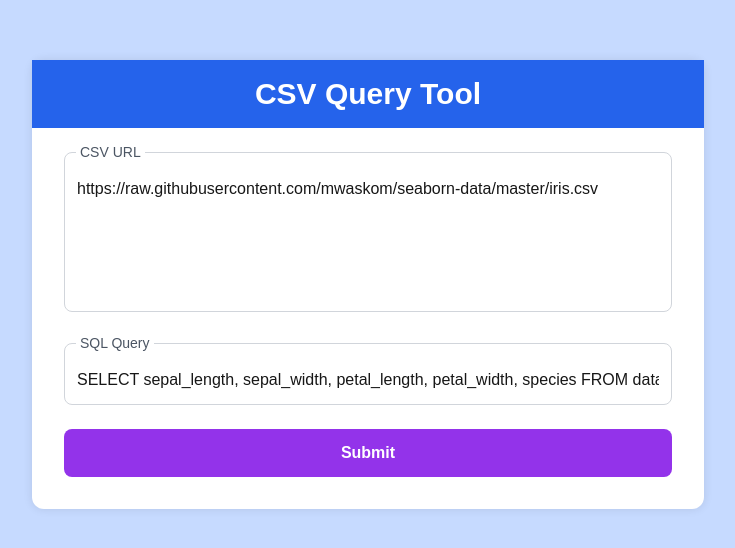
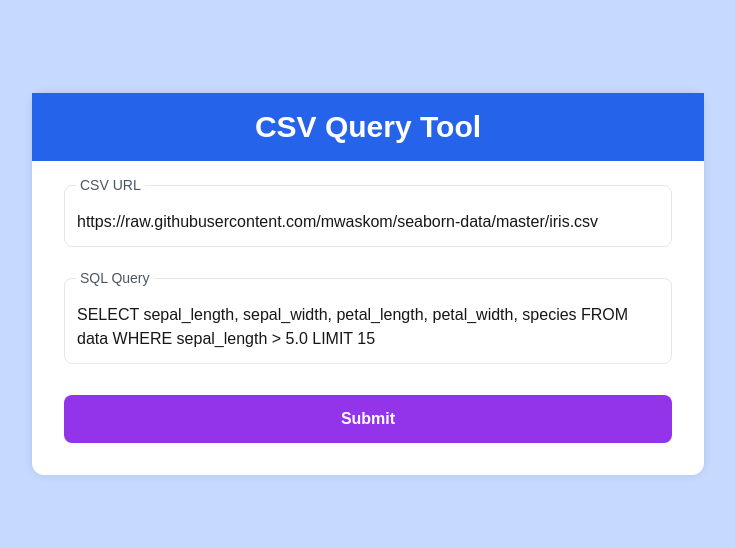
Before and after one commit to yotamg6/csv-query-tool, a Next.js app: page / in a window 1280 px wide. Shown: the part 116-664 px from the top of the page, without its empty margins (272-1007 px from the left). Built offline with nearby package versions, Linux system fonts and the light colour scheme.

Commit message:
enhanced inputs

```diff
--- a/package.json
+++ b/package.json
@@ -19,7 +19,8 @@
     "react": "19.0.0",
     "react-dom": "19.0.0",
     "react-hot-toast": "2.5.2",
-    "react-spinners": "0.17.0"
+    "react-spinners": "0.17.0",
+    "react-textarea-autosize": "8.5.9"
   },
   "devDependencies": {
     "@eslint/eslintrc": "^3",
--- a/src/components/FormPage.tsx
+++ b/src/components/FormPage.tsx
@@ -4,6 +4,7 @@ import { FormField } from '../types/form';
 import { ButtonState } from '../types/buttonStates';
 import { getButtonClasses, getButtonContent } from '../lib/utils/buttonStates';
 import { FormEventHandler, useEffect, useState } from 'react';
+import TextareaAutosize from 'react-textarea-autosize';
 
 interface FormPageProps {
   pageTitle: string;
@@ -35,22 +36,22 @@ export const FormPage = ({
     resetFields();
   };
 
-  const handleInvalid: FormEventHandler<any> = (e) => {
+  const handleInvalid: FormEventHandler<HTMLInputElement | HTMLTextAreaElement> = (e) => {
     e.preventDefault();
-    const tgt = e.currentTarget as HTMLInputElement | HTMLTextAreaElement;
+    const target = e.currentTarget;
     setErrors((prev) => ({
       ...prev,
-      [tgt.id]: tgt.validationMessage,
+      [target.id]: target.validationMessage,
     }));
   };
 
-  const handleInput: FormEventHandler<any> = (e) => {
-    const tgt = e.currentTarget as HTMLInputElement | HTMLTextAreaElement;
+  const handleInput: FormEventHandler<HTMLInputElement | HTMLTextAreaElement> = (e) => {
+    const target = e.currentTarget;
     setErrors((prev) => {
-      if (!prev[tgt.id]) return prev;
-      const next = { ...prev };
-      delete next[tgt.id];
-      return next;
+      if (!prev[target.id]) return prev;
+      const newErrors = { ...prev };
+      delete newErrors[target.id];
+      return newErrors;
     });
     setButtonState('idle');
   };
@@ -74,7 +75,7 @@ export const FormPage = ({
                 type="text"
                 value={field.value}
                 onChange={(e) => field.onChange(e)}
-                required
+                required={field.required}
                 onInvalid={handleInvalid}
                 onInput={handleInput}
                 className={`
@@ -85,19 +86,18 @@ export const FormPage = ({
                 `}
               />
             ) : (
-              <textarea
+              <TextareaAutosize
                 id={field.id}
                 value={field.value}
                 onChange={(e) => field.onChange(e)}
-                required
+                required={field.required}
                 onInvalid={handleInvalid}
                 onInput={handleInput}
-                className={`
-                  w-full rounded-lg px-3 pt-6 pb-3 h-40 resize-none
-                  border ${errors[field.id] ? 'border-red-500' : 'border-gray-300'}
-                  focus:outline-none
-                  ${errors[field.id] ? 'focus:ring-red-400' : 'focus:ring-blue-400'}
-                `}
+                className={`w-full resize-none rounded-lg px-3 pt-6 pb-3 border ${
+                  errors[field.id]
+                } ? 'border-red-500' : 'border-gray-300'}
+                focus:outline-none
+                ${errors[field.id]} ? 'focus:ring-red-400' : 'focus:ring-blue-400`}
               />
             )}
 
@@ -109,7 +109,7 @@ export const FormPage = ({
               "
             >
               {field.label}
-              {field.required && (
+              {field.required && errors[field.id] && (
                 <span className="inline-block ml-1 w-2 h-2 bg-red-500 rounded-full" />
               )}
             </label>
@@ -133,7 +133,7 @@ export const FormPage = ({
       </button>
       {hasResults && (
         <button
-          type="button" // <<< prevents form submission
+          type="button"
           onClick={handleReset}
           className="
            bg-yellow-600 hover:bg-yellow-700
--- a/src/components/SqlQuery.tsx
+++ b/src/components/SqlQuery.tsx
@@ -35,13 +35,13 @@ export const SqlQuery = () => {
   });
 
   const onUrlChange = (e: ChangeEvent<HTMLTextAreaElement>) => {
-    setCsvUrl(e.target.value);
+    setCsvUrl(e.currentTarget.value);
     if (mutation.isSuccess || mutation.isError) {
       mutation.reset();
     }
   };
-  const onQueryChange = (e: ChangeEvent<HTMLInputElement>) => {
-    setSqlQuery(e.target.value);
+  const onQueryChange = (e: ChangeEvent<HTMLTextAreaElement>) => {
+    setSqlQuery(e.currentTarget.value);
     if (mutation.isSuccess || mutation.isError) {
       mutation.reset();
     }
@@ -66,15 +66,17 @@ export const SqlQuery = () => {
     placeholder: 'Enter CSV URL',
     InputType: 'textArea',
     id: 'csv-url',
+    required: true,
   };
 
-  const queryInputField: InputField = {
+  const queryInputField: TextAreaField = {
     label: 'SQL Query',
     value: sqlQuery,
     onChange: onQueryChange,
     placeholder: 'Write your SQL query here',
-    InputType: 'input',
+    InputType: 'textArea',
     id: 'sql-query',
+    required: true,
   };
 
   const inputFields: FormField[] = [urlInputField, queryInputField];
```
Also changed, not shown: 1 other file (tests, documents, lock files or other folders).
